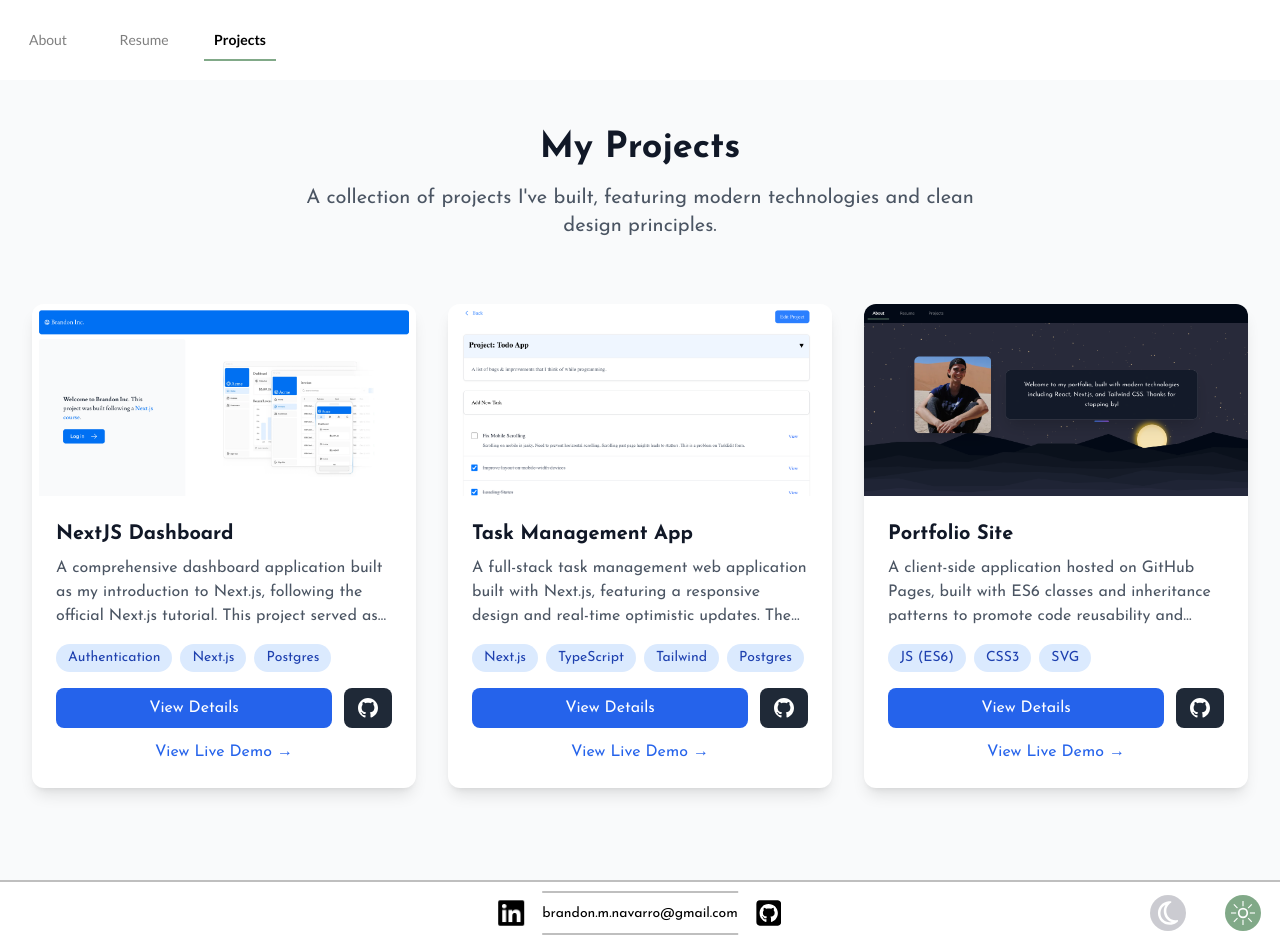
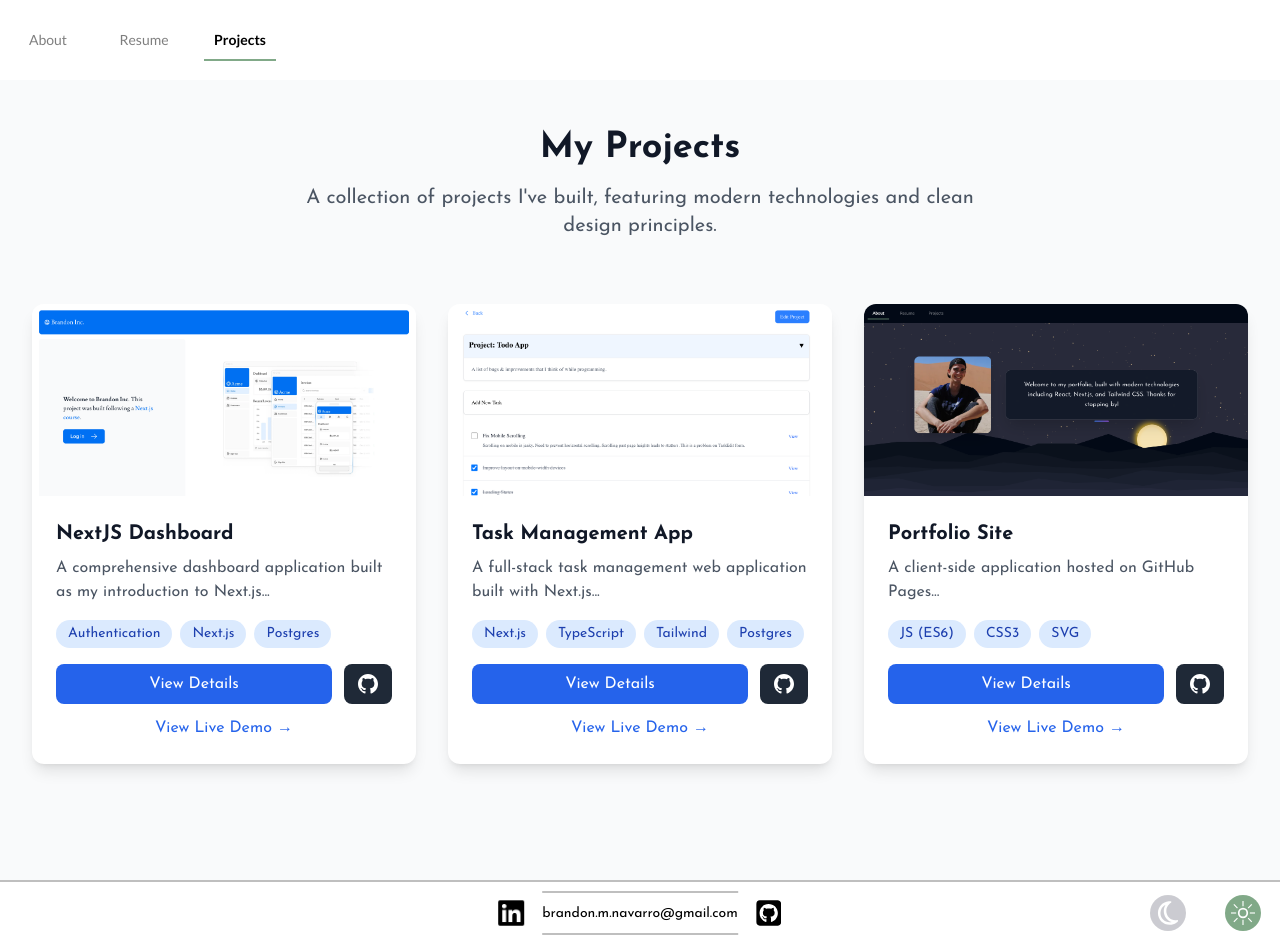
Before and after one commit to brandon-m-navarro/nextjs-site, a Next.js app: page /projects in a window 1280 px wide. Built offline with nearby package versions, Linux system fonts and the light colour scheme.

Commit message:
Updating /projects page to match JS/CSS version

```diff
--- a/app/projects/page.tsx
+++ b/app/projects/page.tsx
@@ -1,5 +1,7 @@
-import Link from "next/link";
+"use client";
+
 import Image from "next/image";
+import { useState } from "react";
 
 // Define the project type
 interface Project {
@@ -11,15 +13,16 @@ interface Project {
   tags: string[];
   github?: string;
   liveDemo?: string;
+  longDescription?: string; // Add this for expanded view
 }
 
-// Sample projects data - replace with your actual projects
+// Sample projects data with long descriptions
 const projects: Project[] = [
   {
     id: "1",
     title: "NextJS Dashboard",
-    description:
-      "A comprehensive dashboard application built as my introduction to Next.js, following the official Next.js tutorial. This project served as a hands-on learning experience for modern React frameworks and full-stack development patterns.",
+    description: "A comprehensive dashboard application built as my introduction to Next.js...",
+    longDescription: "A comprehensive dashboard application built as my introduction to Next.js, following the official Next.js tutorial. This project served as a hands-on learning experience for modern React frameworks and full-stack development patterns. As a prerequisite, I also completed their React Foundations course, which covers the fundamentals of React, such as components, props, state, and hooks, and newer features like Server Components and Suspense.",
     image: "/dashboard.png",
     link: "/",
     tags: ["Authentication", "Next.js", "Postgres"],
@@ -29,8 +32,8 @@ const projects: Project[] = [
   {
     id: "2",
     title: "Task Management App",
-    description:
-      "A full-stack task management web application built with Next.js, featuring a responsive design and real-time optimistic updates. The app enables users to efficiently organize tasks within projects, with intuitive filtering, sorting, and seamless cross-device synchronization.",
+    description: "A full-stack task management web application built with Next.js...",
+    longDescription: "A full-stack task management web application built with Next.js, featuring a responsive design and real-time optimistic updates. The app enables users to efficiently organize tasks within projects, with intuitive filtering, sorting, and seamless cross-device synchronization. Developed with a mobile-first approach, this project provided extensive practice with React, TypeScript, Next.js, and Tailwind CSS, particularly focusing on Next.js routing and React Context for efficient database operations with Postgres.",
     image: "/todo.png",
     link: "/",
     tags: ["Next.js", "TypeScript", "Tailwind", "Postgres"],
@@ -40,27 +43,27 @@ const projects: Project[] = [
   {
     id: "3",
     title: "Portfolio Site",
-    description:
-      "A client-side application hosted on GitHub Pages, built with ES6 classes and inheritance patterns to promote code reusability and scalable architecture through object-oriented design principles.",
+    description: "A client-side application hosted on GitHub Pages...",
+    longDescription: "A client-side application hosted on GitHub Pages showcasing scalable JavaScript architecture through ES6 classes and inheritance patterns. Implements persistent UI preferences via LocalStorage with full theme synchronization. Originally developed with vanilla JavaScript applying professional patterns from industry experience, then reimplemented with React/Next.js to demonstrate framework versatility and comparative understanding. The structure of this project was inspired by the codebase I'd worked on with MyChapter at Tramplezone LLC.",
     image: "/portfolio.png",
     link: "/",
     tags: ["JS (ES6)", "CSS3", "SVG"],
     github: "https://github.com/brandon-m-navarro/brandon-m-navarro.github.io",
     liveDemo: "https://brandon-m-navarro.github.io/",
   },
-  //   {
-  //     id: '3',
-  //     title: 'Weather Dashboard',
-  //     description: 'A responsive weather application that displays current conditions and forecasts with beautiful data visualizations.',
-  //     image: '/images/project3.jpg',
-  //     link: '/projects/weather-dashboard',
-  //     tags: ['React', 'Chart.js', 'API Integration', 'CSS3'],
-  //     github: 'https://github.com/yourusername/weather-app',
-  //     liveDemo: 'https://weatherapp.vercel.app'
-  //   },
 ];
 
 export default function ProjectsPage() {
+  const [expandedProjectId, setExpandedProjectId] = useState<string | null>(null);
+
+  const toggleProject = (projectId: string) => {
+    if (expandedProjectId === projectId) {
+      setExpandedProjectId(null);
+    } else {
+      setExpandedProjectId(projectId);
+    }
+  };
+
   return (
     <div className="min-h-screen bg-gray-50 dark:bg-[#1a202c] py-12">
       <div className="max-w-7xl mx-auto px-4 sm:px-6 lg:px-8">
@@ -74,38 +77,96 @@ export default function ProjectsPage() {
         </div>
 
         {/* Projects Grid */}
-        <div className="grid grid-cols-1 md:grid-cols-2 lg:grid-cols-3 gap-8">
+        <div className="grid grid-cols-1 md:grid-cols-2 lg:grid-cols-3 gap-8 relative">
           {projects.map((project) => (
-            <div
+            <ProjectCard
               key={project.id}
-              className="bg-white dark:bg-[#2d3748] rounded-xl shadow-lg overflow-hidden hover:shadow-xl transition-shadow duration-300"
+              project={project}
+              isExpanded={expandedProjectId === project.id}
+              onToggle={toggleProject}
+            />
+          ))}
+        </div>
+
+        {/* Empty State */}
+        {projects.length === 0 && (
+          <div className="text-center py-12">
+            <h3 className="text-2xl font-semibold text-gray-600 mb-4">
+              No projects yet
+            </h3>
+            <p className="text-gray-500">
+              Projects will be displayed here once added.
+            </p>
+          </div>
+        )}
+      </div>
+    </div>
+  );
+}
+
+interface ProjectCardProps {
+  project: Project;
+  isExpanded: boolean;
+  onToggle: (projectId: string) => void;
+}
+
+function ProjectCard({ project, isExpanded, onToggle }: ProjectCardProps) {
+  const [isImageModalOpen, setIsImageModalOpen] = useState(false);
+
+  if (isExpanded) {
+    return (
+      <>
+        {/* Backdrop */}
+        <div className="fixed inset-0 bg-black bg-opacity-50 z-40" />
+
+        {/* Expanded Card */}
+        <div className="fixed top-8 left-8 right-8 bottom-8 md:top-16 md:left-16 md:right-16 md:bottom-16 bg-white dark:bg-[#2d3748] rounded-xl shadow-2xl z-50 flex flex-col md:flex-row p-6 md:p-8 overflow-hidden">
+          {/* Close Button */}
+          <button
+            onClick={() => onToggle(project.id)}
+            className="absolute top-4 right-4 w-8 h-8 bg-gray-100 dark:bg-gray-700 rounded-full flex items-center justify-center text-gray-600 dark:text-gray-300 hover:bg-gray-200 dark:hover:bg-gray-600 transition-colors z-10"
           >
-              {/* Project Image */}
-              <div className="relative h-48 w-full">
+            ×
+          </button>
+
+          {/* Image Section */}
+          <div className="flex-1 mb-6 md:mb-0 md:mr-8">
+            <div className="relative h-64 md:h-full rounded-lg overflow-hidden bg-gray-100 dark:bg-gray-800">
               <Image
                 src={project.image}
                 alt={project.title}
                 fill
-                  className="object-cover"
+                className="object-cover cursor-pointer"
+                onClick={() => setIsImageModalOpen(true)}
               />
+              <button
+                onClick={() => setIsImageModalOpen(true)}
+                className="absolute top-3 right-3 w-10 h-10 bg-black bg-opacity-70 text-white rounded-lg flex items-center justify-center hover:bg-opacity-90 transition-all backdrop-blur-sm"
+                title="Expand image"
+              >
+                ⛶
+              </button>
+            </div>
           </div>
 
-              {/* Project Content */}
-              <div className="p-6">
-                <h2 className="text-xl font-semibold text-gray-900 dark:text-white mb-2">
+          {/* Content Section */}
+          <div className="flex-1 flex flex-col overflow-hidden">
+            <h2 className="text-2xl md:text-3xl font-bold text-gray-900 dark:text-white mb-4">
               {project.title}
             </h2>
 
-                <p className="text-gray-600 dark:text-white mb-4 line-clamp-3">
-                  {project.description}
+            <div className="flex-1 overflow-y-auto pr-2 mb-6">
+              <p className="text-gray-600 dark:text-gray-300 leading-relaxed text-lg">
+                {project.longDescription || project.description}
               </p>
+            </div>
 
             {/* Tags */}
-                <div className="flex flex-wrap gap-2 mb-4">
+            <div className="flex flex-wrap gap-2 mb-6">
               {project.tags.map((tag) => (
                 <span
                   key={tag}
-                      className="px-3 py-1 bg-blue-100 text-blue-800 text-sm rounded-full"
+                  className="px-3 py-1 bg-blue-100 dark:bg-blue-900 text-blue-800 dark:text-blue-200 text-sm rounded-full"
                 >
                   {tag}
                 </span>
@@ -113,13 +174,13 @@ export default function ProjectsPage() {
             </div>
 
             {/* Action Buttons */}
-                <div className="flex space-x-3">
-                  <Link
-                    href={project.link}
-                    className="flex-1 bg-blue-600 text-white text-center py-2 px-4 rounded-lg hover:bg-blue-700 transition-colors"
+            <div className="flex space-x-3 mb-4">
+              <button
+                onClick={() => onToggle(project.id)}
+                className="flex-1 bg-red-600 text-white text-center py-3 px-4 rounded-lg hover:bg-red-700 transition-colors font-medium"
               >
-                    View Details
-                  </Link>
+                Show Less
+              </button>
 
               {project.github && (
                 <a
@@ -146,26 +207,117 @@ export default function ProjectsPage() {
                 href={project.liveDemo}
                 target="_blank"
                 rel="noopener noreferrer"
-                    className="block mt-3 text-center text-blue-600 hover:text-blue-800 font-medium"
+                className="block text-center text-blue-600 dark:text-blue-400 hover:text-blue-800 dark:hover:text-blue-300 font-medium text-lg"
               >
                 View Live Demo →
               </a>
             )}
           </div>
         </div>
+
+        {/* Image Modal */}
+        {isImageModalOpen && (
+          <div
+            className="fixed inset-0 bg-black bg-opacity-90 z-[60] flex items-center justify-center p-4"
+            onClick={() => setIsImageModalOpen(false)}
+          >
+            <div
+              className="relative max-w-4xl max-h-full"
+              onClick={(e) => e.stopPropagation()}
+            >
+              <Image
+                src={project.image}
+                alt={project.title}
+                width={1200}
+                height={800}
+                className="rounded-lg"
+              />
+              <button
+                onClick={() => setIsImageModalOpen(false)}
+                className="absolute top-4 right-4 w-10 h-10 bg-black bg-opacity-70 text-white rounded-full flex items-center justify-center hover:bg-opacity-90 transition-colors"
+              >
+                ×
+              </button>
+            </div>
+          </div>
+        )}
+      </>
+    );
+  }
+
+  // Regular Card
+  return (
+    <div className="bg-white dark:bg-[#2d3748] rounded-xl shadow-lg overflow-hidden hover:shadow-xl transition-all duration-300">
+      {/* Project Image */}
+      <div className="relative h-48 w-full">
+        <Image
+          src={project.image}
+          alt={project.title}
+          fill
+          className="object-cover"
+        />
+      </div>
+
+      {/* Project Content */}
+      <div className="p-6">
+        <h2 className="text-xl font-semibold text-gray-900 dark:text-white mb-2">
+          {project.title}
+        </h2>
+
+        <p className="text-gray-600 dark:text-gray-300 mb-4 line-clamp-3">
+          {project.description}
+        </p>
+
+        {/* Tags */}
+        <div className="flex flex-wrap gap-2 mb-4">
+          {project.tags.map((tag) => (
+            <span
+              key={tag}
+              className="px-3 py-1 bg-blue-100 dark:bg-blue-900 text-blue-800 dark:text-blue-200 text-sm rounded-full"
+            >
+              {tag}
+            </span>
           ))}
         </div>
 
-        {/* Empty State */}
-        {projects.length === 0 && (
-          <div className="text-center py-12">
-            <h3 className="text-2xl font-semibold text-gray-600 mb-4">
-              No projects yet
-            </h3>
-            <p className="text-gray-500">
-              Projects will be displayed here once added.
-            </p>
+        {/* Action Buttons */}
+        <div className="flex space-x-3">
+          <button
+            onClick={() => onToggle(project.id)}
+            className="flex-1 bg-blue-600 text-white text-center py-2 px-4 rounded-lg hover:bg-blue-700 transition-colors"
+          >
+            View Details
+          </button>
+
+          {project.github && (
+            <a
+              href={project.github}
+              target="_blank"
+              rel="noopener noreferrer"
+              className="flex items-center justify-center w-12 bg-gray-800 text-white rounded-lg hover:bg-gray-900 transition-colors"
+              title="GitHub Repository"
+            >
+              <svg
+                className="w-5 h-5"
+                fill="currentColor"
+                viewBox="0 0 24 24"
+              >
+                <path d="M12 0c-6.626 0-12 5.373-12 12 0 5.302 3.438 9.8 8.207 11.387.599.111.793-.261.793-.577v-2.234c-3.338.726-4.033-1.416-4.033-1.416-.546-1.387-1.333-1.756-1.333-1.756-1.089-.745.083-.729.083-.729 1.205.084 1.839 1.237 1.839 1.237 1.07 1.834 2.807 1.304 3.492.997.107-.775.418-1.305.762-1.604-2.665-.305-5.467-1.334-5.467-5.931 0-1.311.469-2.381 1.236-3.221-.124-.303-.535-1.524.117-3.176 0 0 1.008-.322 3.301 1.23.957-.266 1.983-.399 3.003-.404 1.02.005 2.047.138 3.006.404 2.291-1.552 3.297-1.23 3.297-1.23.653 1.653.242 2.874.118 3.176.77.84 1.235 1.911 1.235 3.221 0 4.609-2.807 5.624-5.479 5.921.43.372.823 1.102.823 2.222v3.293c0 .319.192.694.801.576 4.765-1.589 8.199-6.086 8.199-11.386 0-6.627-5.373-12-12-12z" />
+              </svg>
+            </a>
+          )}
         </div>
+
+        {/* Live Demo Link */}
+        {project.liveDemo && (
+          <a
+            href={project.liveDemo}
+            target="_blank"
+            rel="noopener noreferrer"
+            className="block mt-3 text-center text-blue-600 dark:text-blue-400 hover:text-blue-800 dark:hover:text-blue-300 font-medium"
+          >
+            View Live Demo →
+          </a>
         )}
       </div>
     </div>
```
Lines whose indentation alone changed are shown as unchanged.
